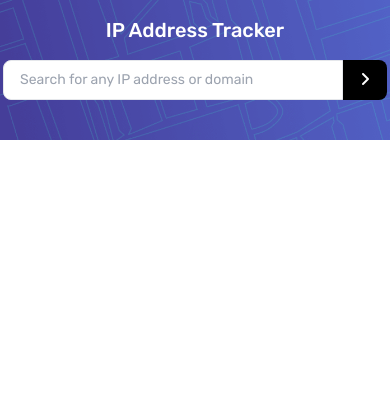
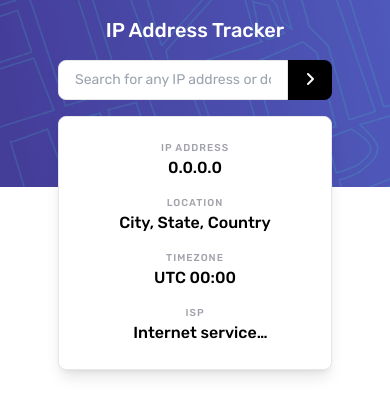
Before and after one commit to montteiropedro/ip-address-tracker, a React (Vite) app: page / in a window 390 px wide. Shown: the top 416 px of the page. Built offline with nearby package versions, Linux system fonts and the light colour scheme; no server answers.

Commit message:
updates: styles modifications, add responsiveness

```diff
--- a/src/App.tsx
+++ b/src/App.tsx
@@ -19,7 +19,7 @@ interface LocationProps {
 
 function App() {
   const [locationData, setLocationData] = useState<LocationProps | null>(null);
-  const [inputAddressDomain, setInputAddressDomain] = useState<string>('');
+  const [AddressDomainValue, setAddressDomainValue] = useState<string>('');
 
   useEffect(() => {
     try {
@@ -40,15 +40,15 @@ function App() {
 
     let paramType;
 
-    if (ipv4regex.test(inputAddressDomain) || ipv6regex.test(inputAddressDomain)) {
+    if (ipv4regex.test(AddressDomainValue) || ipv6regex.test(AddressDomainValue)) {
       paramType = 'ipAddress';
     }
-    else if (domainRegex.test(inputAddressDomain)) {
+    else if (domainRegex.test(AddressDomainValue)) {
       paramType = 'domain';
     }
 
     try {
-      await axios.get(`https://geo.ipify.org/api/v2/country,city?apiKey=${import.meta.env.VITE_GEOAPI_KEY}&${paramType}=${inputAddressDomain}`)
+      await axios.get(`https://geo.ipify.org/api/v2/country,city?apiKey=${import.meta.env.VITE_GEOAPI_KEY}&${paramType}=${AddressDomainValue}`)
         .then(({ data }) => setLocationData(data));
     }
     catch (err) {
@@ -58,30 +58,29 @@ function App() {
 
   return (
     <div className="flex flex-col">
-      <div className="py-4 flex flex-col items-center bg-top-pattern bg-cover bg-no-repeat">
+      <div className="relative z-10 h-[187px] bg-top-pattern bg-cover bg-no-repeat">
+        <div className="lg:px-0 px-4 absolute top-4 left-1/2 -translate-x-1/2 flex flex-col items-center">
           <h1 className="mb-4 text-xl font-medium text-white">IP Address Tracker</h1>
 
           <form
             onSubmit={handleSearchLocation}
-          className="mb-6 w-[384px] flex"
+            className="lg:mb-8 mb-4 w-[min(100%,384px)] flex"
           >
             <input
               type="text"
               name="ip-domain"
               id="ip-domain"
               placeholder="Search for any IP address or domain"
-            onChange={(e) => setInputAddressDomain(e.target.value)}
+              onChange={(e) => setAddressDomainValue(e.target.value)}
               className="flex-1 text-sm px-4 border rounded-l-lg placeholder:text-sm"
             />
-
             <button type="submit" className="p-2 w-11 text-white bg-black rounded-r-lg">
               <i className="fa-solid fa-angle-right"></i>
             </button>
           </form>
 
-        {locationData && (
+          {locationData ? (
             <AddressInfoBar
-            key={locationData.ip}
               ip={locationData.ip}
               city={locationData.location.city}
               state={locationData.location.region}
@@ -89,7 +88,17 @@ function App() {
               timezone={locationData.location.timezone}
               isp={locationData.isp}
             />
+          ) : (
+            <AddressInfoBar
+              ip="0.0.0.0"
+              city="City"
+              state="State"
+              country="Country"
+              timezone="00:00"
+              isp="Internet service provider"
+            />
           )}
+        </div>
       </div>
 
       {locationData && (
--- a/src/components/AddressInfoBar.tsx
+++ b/src/components/AddressInfoBar.tsx
@@ -9,25 +9,25 @@ interface Props {
 
 export function AddressInfoBar({ ip, city, state, country, timezone, isp }: Props) {
   return (
-    <div className="p-6 bg-white flex gap-6 border rounded-lg">
-      <div title={ip} className="w-[180px] h-[60px] flex flex-col border-r">
+    <div className="p-6 bg-white lg:w-fit w-[min(100%,384px)] flex lg:flex-row lg:items-start lg:gap-6 flex-col items-center gap-4 lg:text-start text-center border rounded-lg shadow-lg">
+      <div title={ip} className="w-[180px] lg:h-[60px] h-fit flex flex-col lg:border-r">
         <span className="text-2xs font-medium text-zinc-400 tracking-widest">IP ADDRESS</span>
-        <span className="font-medium line-clamp-2">{ip}</span>
+        <span className="font-medium lg:line-clamp-2 line-clamp-1">{ip}</span>
       </div>
 
-      <div title={`${city}, ${state}, ${country}`} className="w-[180px] h-[60px] flex flex-col border-r">
+      <div title={`${city}, ${state}, ${country}`} className="w-[180px] lg:h-[60px] h-fit flex flex-col lg:border-r">
         <span className="text-2xs font-medium text-zinc-400 tracking-widest">LOCATION</span>
-        <span className="font-medium line-clamp-2">{`${city}, ${state}, ${country}`}</span>
+        <span className="font-medium lg:line-clamp-2 line-clamp-1">{`${city}, ${state}, ${country}`}</span>
       </div>
 
-      <div title={`UTC ${timezone}`} className="w-[180px] h-[60px] flex flex-col border-r">
+      <div title={`UTC ${timezone}`} className="w-[180px] lg:h-[60px] h-fit flex flex-col lg:border-r">
         <span className="text-2xs font-medium text-zinc-400 tracking-widest">TIMEZONE</span>
-        <span className="font-medium line-clamp-2">UTC {timezone}</span>
+        <span className="font-medium lg:line-clamp-2 line-clamp-1">UTC {timezone}</span>
       </div>
 
-      <div title={isp} className="w-[180px] h-[60px] flex flex-col">
+      <div title={isp} className="w-[180px] lg:h-[60px] h-fit flex flex-col">
         <span className="text-2xs font-medium text-zinc-400 tracking-widest">ISP</span>
-        <span className="font-medium line-clamp-2">{isp}</span>
+        <span className="font-medium lg:line-clamp-2 line-clamp-1">{isp}</span>
       </div>
     </div>
   );
--- a/src/components/Map.tsx
+++ b/src/components/Map.tsx
@@ -32,7 +32,7 @@ export function Map({ lat, lng, isp }: MapProps) {
       center={[lat, lng]}
       zoom={13}
       scrollWheelZoom={true}
-      className="w-full h-[calc(100vh-250px)] transition-all"
+      className="z-0 w-full h-[calc(100vh-187px)] transition-all"
     >
       <TileLayer
         attribution='&copy; <a href="https://www.openstreetmap.org/copyright">OpenStreetMap</a> contributors'
```
Lines whose indentation alone changed are shown as unchanged.
